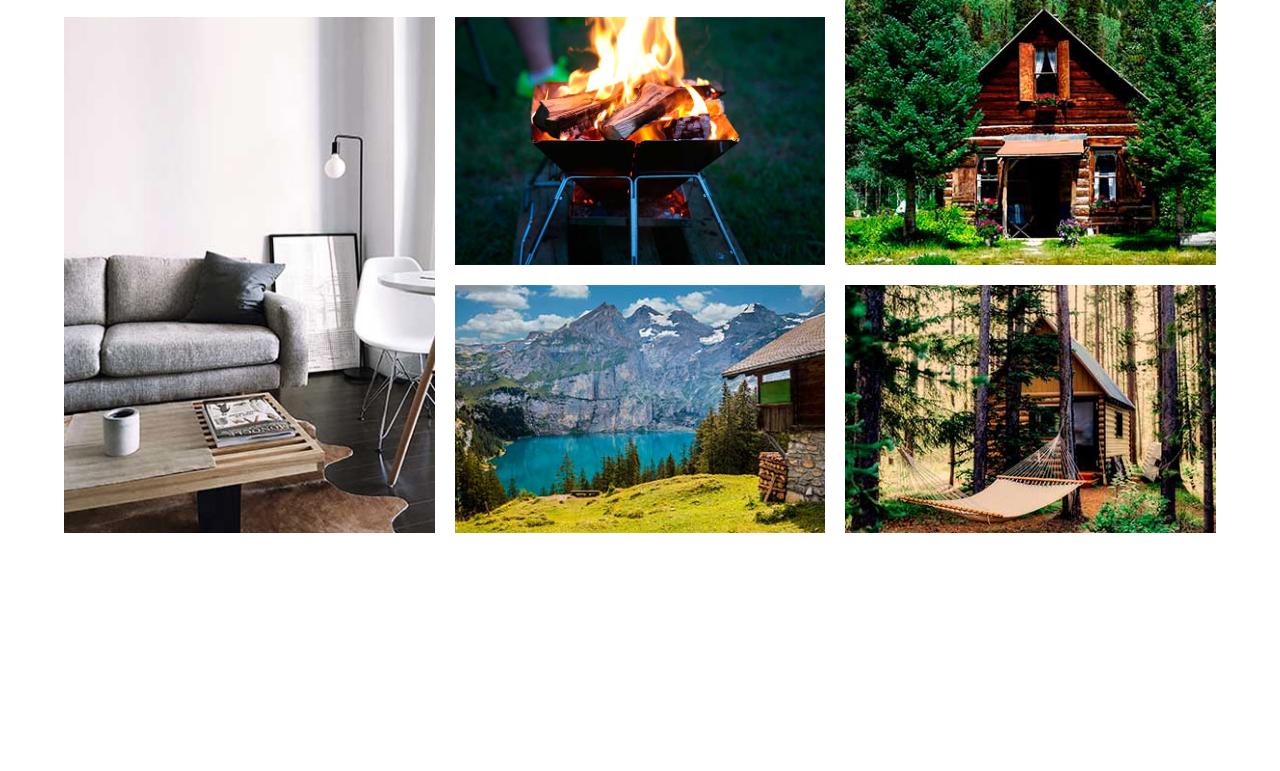
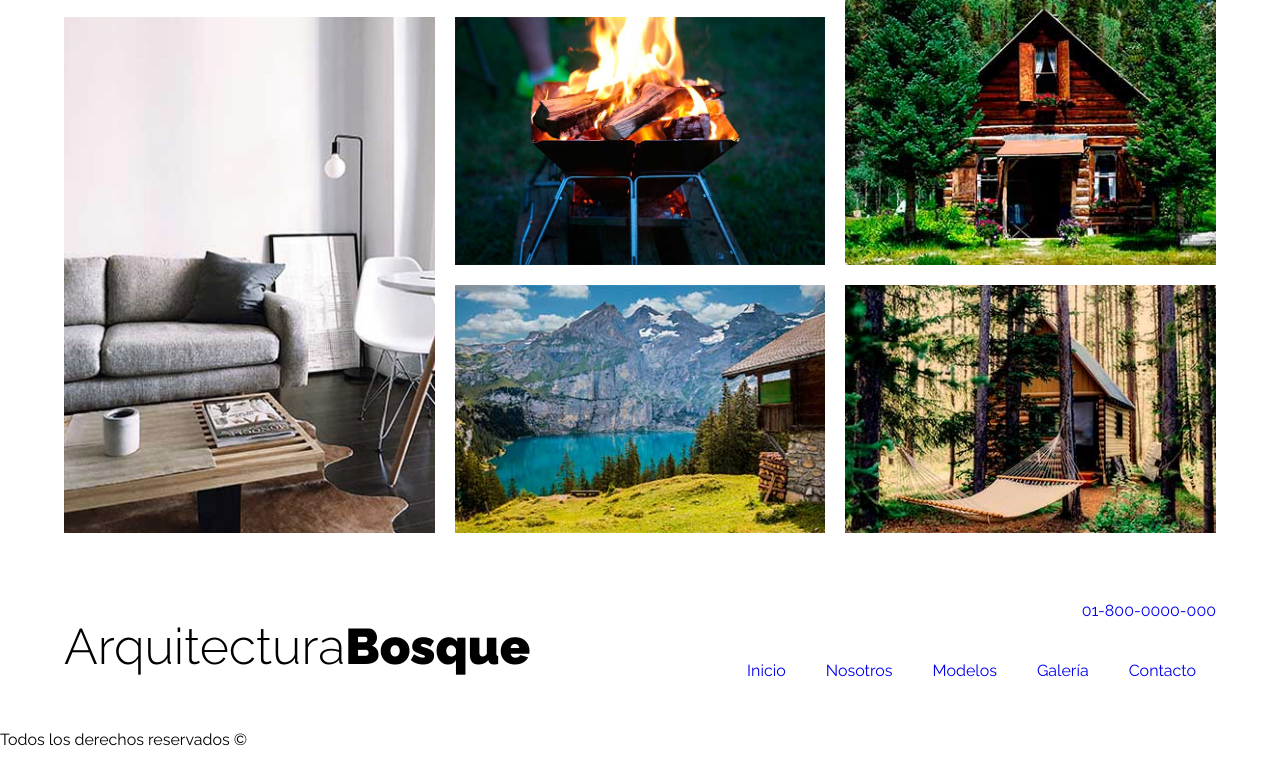
Before and after one commit to psyQore/Web-Arquitectura, a plain HTML site: page index.html in a window 1280 px wide. Shown: the part 3855-4626 px from the top of the page. Before the commit the page ends 4388 px from the top, so only its background shows below. Drawn offline with Linux system fonts and the light colour scheme.

Commit message:
Se crea la estructura del footer

```diff
--- a/index.html
+++ b/index.html
@@ -129,5 +129,29 @@
         </div>
       </div>
     </section>
+
+    <footer class="footer mt-5">
+      <div class="container">
+        <div class="bar">
+          <div class="logo">
+            <h1 class="name-site">Arquitectura<span>Bosque</span></h1>
+          </div>
+
+          <div class="contact">
+            <a class="phone" href="tel:01-800-0000-000">01-800-0000-000</a>
+
+            <nav class="navegation">
+              <a class="link" href="#">Inicio</a>
+              <a class="link" href="#">Nosotros</a>
+              <a class="link" href="#">Modelos</a>
+              <a class="link" href="#">Galería</a>
+              <a class="link" href="#">Contacto</a>
+            </nav>
+          </div>
+        </div>
+      </div>
+
+      <p class="copyright">Todos los derechos reservados &copy;</p>
+    </footer>
   </body>
 </html>
```
Also changed, not shown: css/styles.css (+6 -5 lines).
